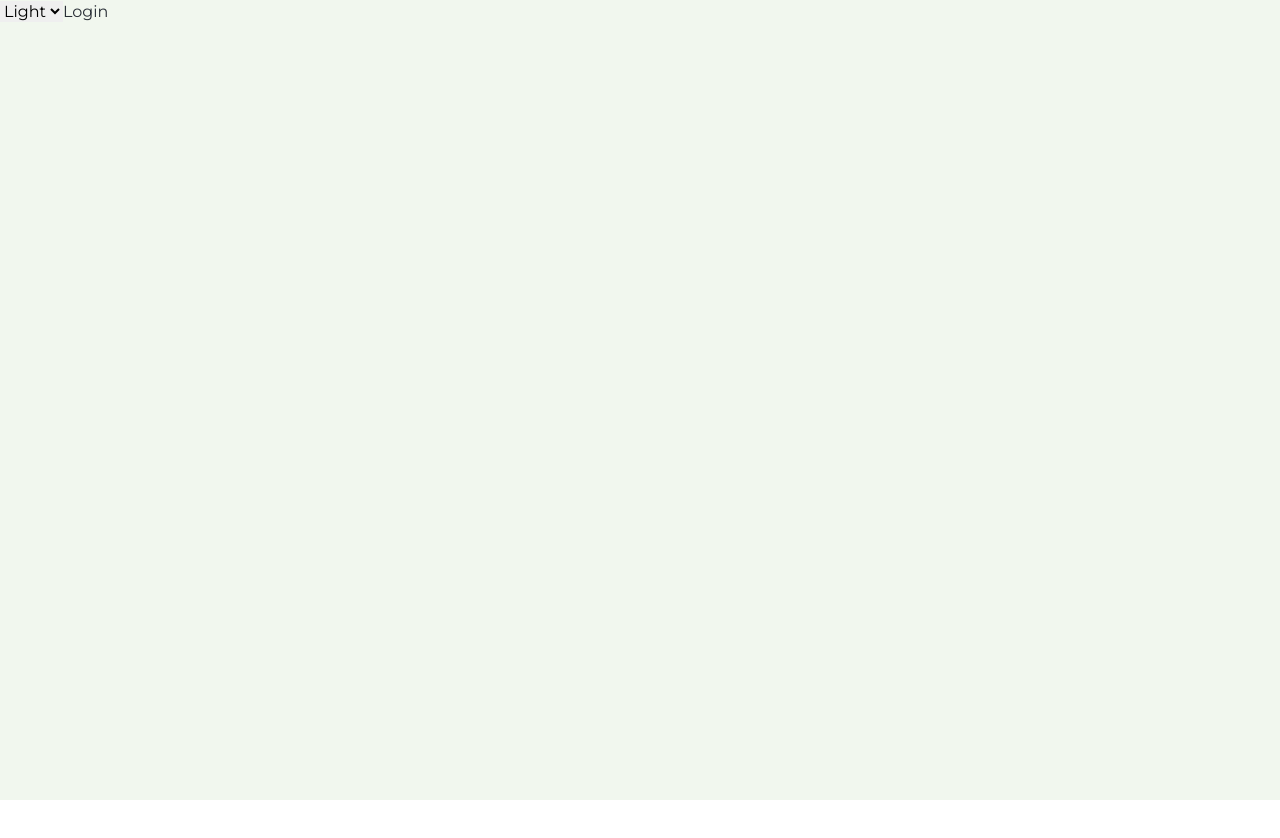
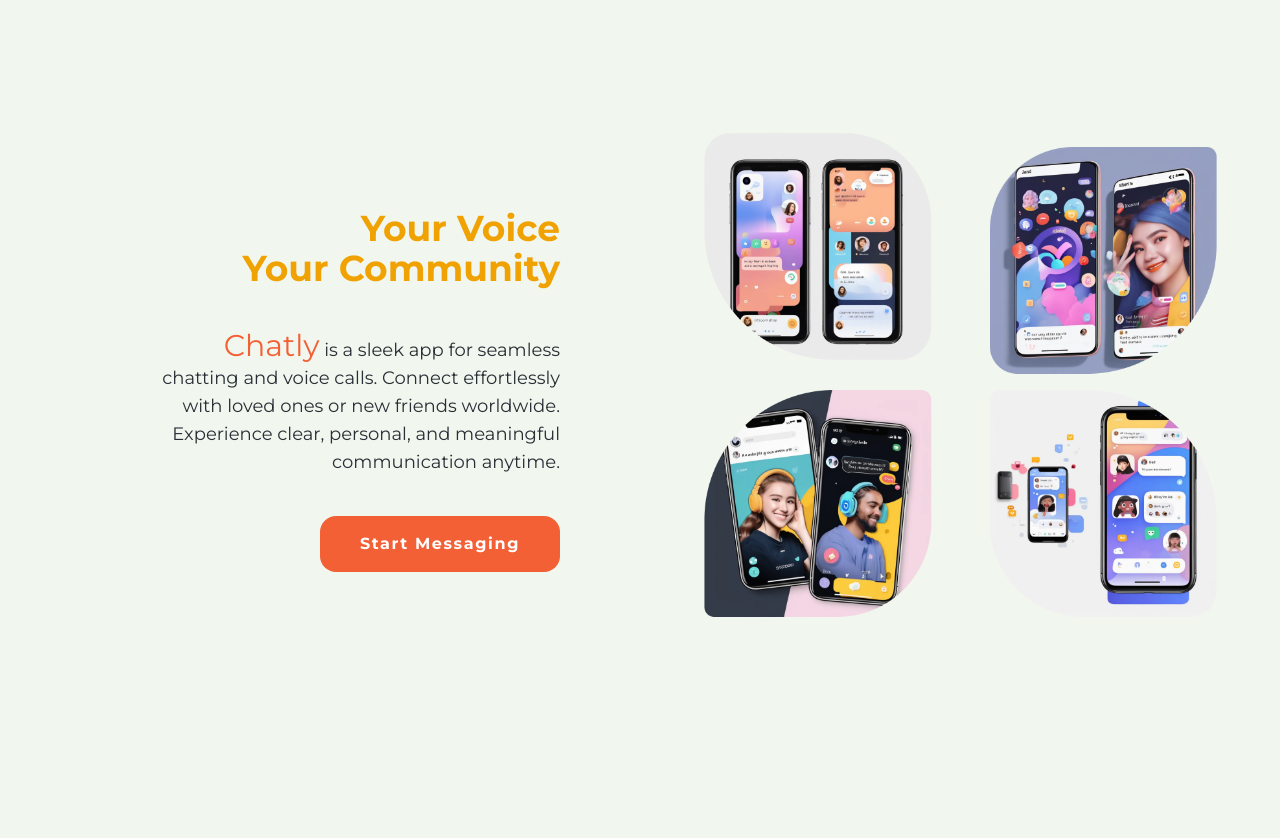
Before and after one commit to torgoMarket/Chatly, a React (Vite) app in the folder frontend/: page / in a window 1280 px wide. Shown: the top 838 px of the page. Before the commit the page ends 800 px from the top, so only its background shows below. Built offline with nearby package versions, Linux system fonts and the light colour scheme.

Commit message:
[ADD] Home Page

```diff
--- a/frontend/src/App.tsx
+++ b/frontend/src/App.tsx
@@ -7,7 +7,7 @@
 	const { theme } = useTheme()
 
 	return (
-		<div className={clsx('app', theme)}>
+		<div className={clsx('app', 'light')}>
 			<AppRouter />
 		</div>
 	)
--- /dev/null
+++ b/frontend/src/pages/Home/Home.module.scss
@@ -0,0 +1,31 @@
+.home {
+	@apply w-full min-h-screen flex flex-wrap flex-col-reverse lg:flex-row pb-10 -mt-10;
+
+	.image {
+		@apply w-full lg:w-1/2 flex items-center justify-center p-10 sm:p-20;
+
+		img {
+			@apply max-w-full sm:max-w-[500px] md:max-w-[600px] lg:max-w-[700px] max-h-[700px];
+		}
+	}
+
+	.info {
+		@apply w-full lg:w-1/2 flex flex-col justify-center items-center lg:items-end gap-10 px-4 lg:pr-20 text-center lg:text-right;
+
+		h2 {
+			@apply text-2xl sm:text-4xl font-bold text-primary;
+		}
+
+		p {
+			@apply text-base sm:text-lg max-w-[400px];
+
+			.firstWord {
+				@apply text-2xl sm:text-3xl text-secondary;
+			}
+		}
+
+		.link {
+			@apply bg-secondary px-8 sm:px-10 py-3 sm:py-4 rounded-2xl text-white font-bold tracking-widest;
+		}
+	}
+}
--- a/frontend/src/pages/Home/Home.tsx
+++ b/frontend/src/pages/Home/Home.tsx
@@ -1,20 +1,26 @@
 import { Link } from 'react-router-dom'
-import { useTheme } from '../../context/ThemeContext'
-
-type Theme = 'light' | 'dark'
-
+import homePhoto from '../../assets/images/homeImage.png'
+import styles from './Home.module.scss'
 export const Home = () => {
-	const { setTheme } = useTheme()
 	return (
-		<>
-			<select
-				onChange={e => setTheme(e.target.value as Theme)}
-				className='text-black'
-			>
-				<option value='light'>Light</option>
-				<option value='dark'>Dark</option>
-			</select>
-			<Link to='/login'>Login</Link>
-		</>
+		<div className={styles.home}>
+			<div className={styles.info}>
+				<h2>
+					Your Voice <br /> Your Community
+				</h2>
+				<p>
+					<span className={styles.firstWord}>Chatly</span> is a sleek app for
+					seamless chatting and voice calls. Connect effortlessly with loved
+					ones or new friends worldwide. Experience clear, personal, and
+					meaningful communication anytime.
+				</p>
+				<Link className={styles.link} to='/login'>
+					Start Messaging
+				</Link>
+			</div>
+			<div className={styles.image}>
+				<img src={homePhoto} alt='Home Photo' />
+			</div>
+		</div>
 	)
 }
```
Also changed, not shown: frontend/src/assets/images/homeImage.png (added).
